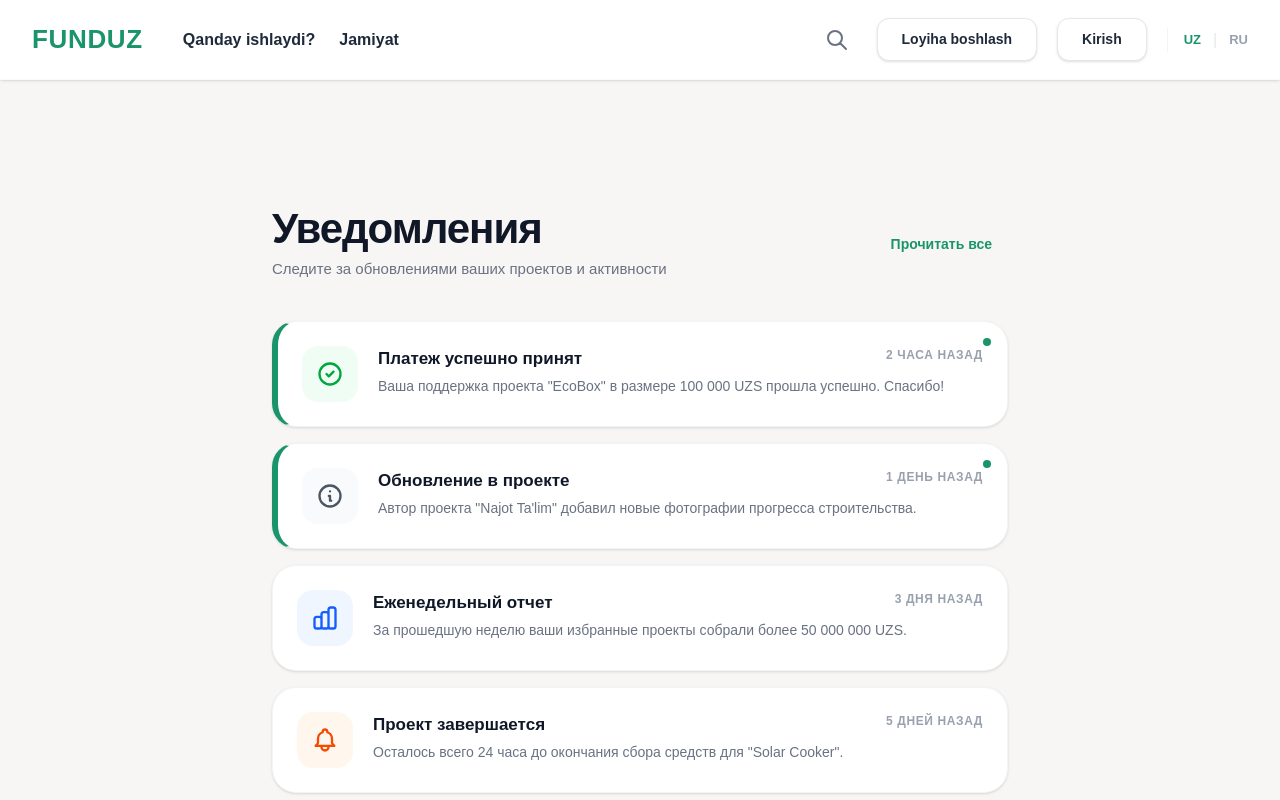
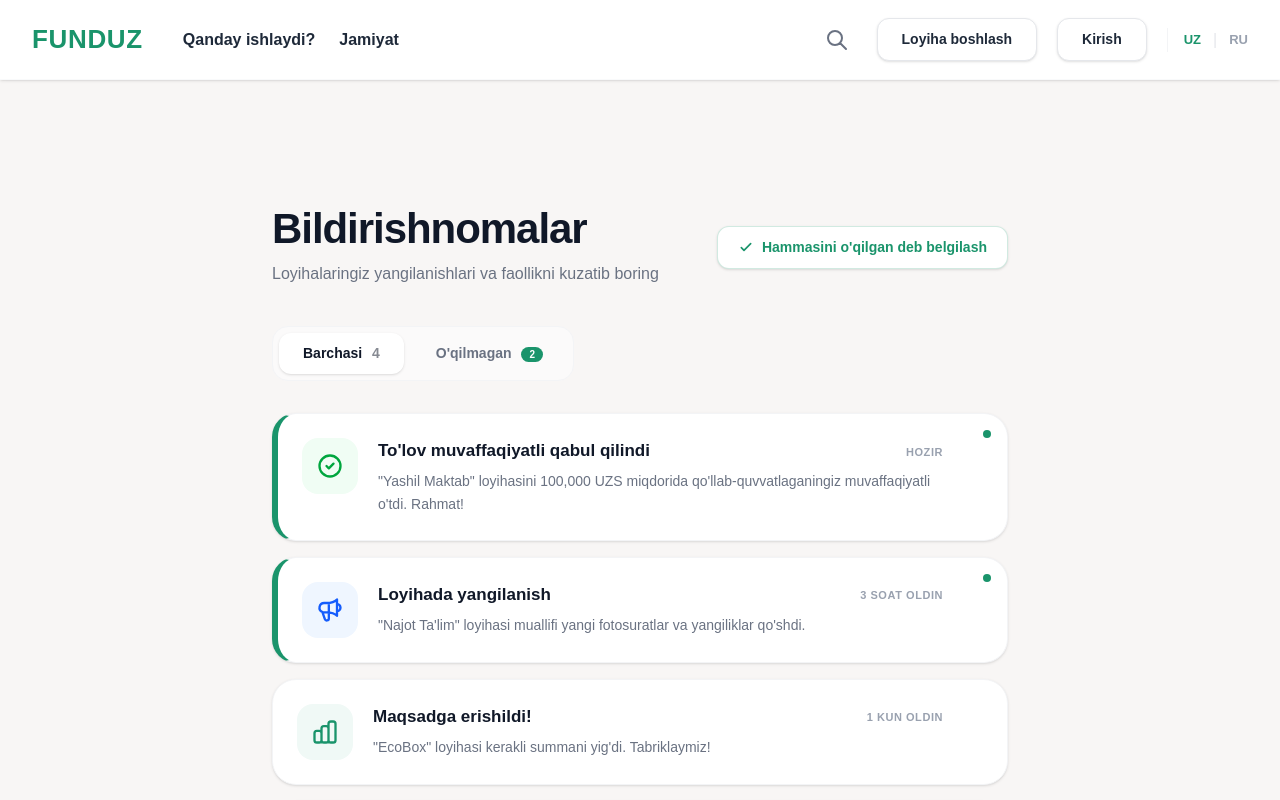
Before and after one commit to Turgunoff/Funduz, a Vue app: page /notifications in a window 1280 px wide. Shown: the top 800 px of the page. Built offline with nearby package versions, Linux system fonts and the light colour scheme.

Commit message:
feat: implement AppHeader component, i18n configuration, and foundation views for community, help, notifications, and project pages

```diff
--- a/src/components/AppHeader.vue
+++ b/src/components/AppHeader.vue
@@ -231,9 +231,9 @@
 
                     <router-link
                       to="/notifications"
-                      class="flex items-center justify-between gap-4 px-4 py-3.5 text-[15px] font-bold text-gray-700 hover:bg-[#f0f9f6] hover:text-[#1a946b] rounded-2xl transition-all"
+                      class="flex items-center gap-4 px-4 py-3.5 text-[15px] font-bold text-gray-700 hover:bg-[#f0f9f6] hover:text-[#1a946b] rounded-2xl transition-all"
                     >
-                      <div class="flex items-center gap-4">
+                        <div class="relative flex items-center">
                           <svg
                             class="w-5 h-5 text-current opacity-70"
                             fill="none"
@@ -247,8 +247,9 @@
                               d="M15 17h5l-1.405-1.405A2.032 2.032 0 0118 14.158V11a6.002 6.002 0 00-4-5.659V5a2 2 0 10-4 0v.341C7.67 6.165 6 8.388 6 11v3.159c0 .538-.214 1.055-.595 1.436L4 17h5m6 0v1a3 3 0 11-6 0v-1m6 0H9"
                             />
                           </svg>
-                        Уведомления
+                          <span class="absolute -top-0.5 -right-0.5 w-2 h-2 bg-[#1a946b] rounded-full border border-white"></span>
                         </div>
+                        {{ $t("nav.menu_notifications") }}
                     </router-link>
 
                     <router-link
@@ -517,6 +518,7 @@
               to="/notifications"
               class="flex items-center gap-4 px-3 py-3.5 text-[15px] font-bold text-gray-700 hover:bg-[#f0f9f6] hover:text-[#1a946b] rounded-xl transition-all"
             >
+              <div class="relative">
                 <svg class="w-5 h-5 opacity-70" fill="none" stroke="currentColor" viewBox="0 0 24 24">
                   <path
                     stroke-linecap="round"
@@ -525,7 +527,9 @@
                     d="M15 17h5l-1.405-1.405A2.032 2.032 0 0118 14.158V11a6.002 6.002 0 00-4-5.659V5a2 2 0 10-4 0v.341C7.67 6.165 6 8.388 6 11v3.159c0 .538-.214 1.055-.595 1.436L4 17h5m6 0v1a3 3 0 11-6 0v-1m6 0H9"
                   />
                 </svg>
-              Уведомления
+                <span class="absolute -top-0.5 -right-0.5 w-2 h-2 bg-[#1a946b] rounded-full border border-white"></span>
+              </div>
+              {{ $t("nav.menu_notifications") }}
             </router-link>
 
             <router-link
--- a/src/i18n.ts
+++ b/src/i18n.ts
@@ -26,6 +26,43 @@ const messages = {
       coming_soon: "Tez orada",
       technologies: "Texnologiyalar",
       security: "Xavfsizlik",
+      menu_notifications: "Bildirishnomalar",
+      articles: "Maqolalar",
+      success_stories: "Muvaffaqiyat hikoyalari",
+    },
+    notifications: {
+      title: "Bildirishnomalar",
+      subtitle: "Loyihalaringiz yangilanishlari va faollikni kuzatib boring",
+      mark_all: "Hammasini o'qilgan deb belgilash",
+      empty_title: "Bildirishnomalar hozircha yo'q",
+      empty_desc: "Muhim voqea sodir bo'lganda sizga xabar beramiz.",
+      tabs: {
+        all: "Barchasi",
+        unread: "O'qilmagan"
+      },
+      types: {
+        payment: {
+          title: "To'lov muvaffaqiyatli qabul qilindi",
+          message: "\"{project}\" loyihasini {amount} UZS miqdorida qo'llab-quvvatlaganingiz muvaffaqiyatli o'tdi. Rahmat!"
+        },
+        update: {
+          title: "Loyihada yangilanish",
+          message: "\"{project}\" loyihasi muallifi yangi fotosuratlar va yangiliklar qo'shdi."
+        },
+        goal: {
+          title: "Maqsadga erishildi!",
+          message: "\"{project}\" loyihasi kerakli summani yig'di. Tabriklaymiz!"
+        },
+        alert: {
+          title: "Loyiha yakunlanmoqda",
+          message: "\"{project}\" loyihasi mablag' yig'ish muddati tugashiga 24 soat qoldi."
+        }
+      },
+      times: {
+        now: "Hozir",
+        hour: "{n} soat oldin",
+        day: "{n} kun oldin"
+      }
     },
     dashboard: {
       welcome: "Boshqaruv paneliga xush kelibsiz",
@@ -965,6 +1002,17 @@ const messages = {
           partnership: "Hamkorlik",
           legal: "Huquqiy masalalar",
         },
+        extra: {
+          agree_policy: "Men qoidalarga roziman:",
+          privacy_policy: "Maxfiylik siyosati",
+          telegram_label: "Telegram",
+          telegram_val: "@funduz_uz",
+          connect_with_us: "Biz bilan bog'laning",
+          quick_answers: "Tezkor javoblar kerakmi?",
+          quick_answers_desc: "Bizning yordam markazimizda sizga kerakli narsa allaqachon bo'lishi mumkin.",
+          visit_faq: "FAQ'ni ko'rish",
+          hq: "Funduz HQ - Toshkent"
+        }
       },
       info: {
         title: "Aloqa ma'lumotlari",
@@ -1510,6 +1558,43 @@ const messages = {
       coming_soon: "Скоро",
       technologies: "Технологии",
       security: "Безопасность",
+      menu_notifications: "Уведомления",
+      articles: "Статьи",
+      success_stories: "Истории успеха",
+    },
+    notifications: {
+      title: "Уведомления",
+      subtitle: "Следите за обновлениями ваших проектов и активностью",
+      mark_all: "Прочитать все",
+      empty_title: "Уведомлений пока нет",
+      empty_desc: "Мы сообщим вам, когда произойдет что-то важное.",
+      tabs: {
+        all: "Все",
+        unread: "Непрочитанные"
+      },
+      types: {
+        payment: {
+          title: "Платеж успешно принят",
+          message: "Ваша поддержка проекта \"{project}\" в размере {amount} UZS прошла успешно. Спасибо!"
+        },
+        update: {
+          title: "Обновление в проекте",
+          message: "Автор проекта \"{project}\" добавил новые фотографии и новости."
+        },
+        goal: {
+          title: "Цель достигнута!",
+          message: "Проект \"{project}\" собрал нужную сумму. Поздравляем!"
+        },
+        alert: {
+          title: "Проект завершается",
+          message: "До окончания сбора средств для проекта \"{project}\" осталось 24 часа."
+        }
+      },
+      times: {
+        now: "Только что",
+        hour: "{n} ч. назад",
+        day: "{n} д. назад"
+      }
     },
     dashboard: {
       welcome: "Добро пожаловать в панель управления",
@@ -2342,6 +2427,17 @@ const messages = {
           partnership: "Сотрудничество",
           legal: "Юридические вопросы",
         },
+        extra: {
+          agree_policy: "Я согласен с",
+          privacy_policy: "Политикой конфиденциальности",
+          telegram_label: "Telegram",
+          telegram_val: "@funduz_uz",
+          connect_with_us: "Свяжитесь с нами",
+          quick_answers: "Ищете быстрые ответы?",
+          quick_answers_desc: "В нашем центре помощи уже может быть то, что вам нужно.",
+          visit_faq: "Посетить FAQ",
+          hq: "Funduz HQ - Ташкент"
+        }
       },
       info: {
         title: "Контактная информация",
--- a/src/views/NotificationsView.vue
+++ b/src/views/NotificationsView.vue
@@ -2,25 +2,59 @@
   <div class="pt-24 lg:pt-32 pb-20 bg-[#f8f6f5] min-h-screen">
     <div class="max-w-[800px] mx-auto px-4 sm:px-6 lg:px-8">
 
-      <div class="flex flex-col sm:flex-row sm:items-center justify-between gap-4 mb-10">
+      <!-- Header Section -->
+      <div class="flex flex-col sm:flex-row sm:items-center justify-between gap-6 mb-10">
         <div>
-          <h1 class="text-[32px] lg:text-[42px] font-black text-gray-900 tracking-tight leading-none mb-2">Уведомления</h1>
-          <p class="text-[15px] font-medium text-gray-500">Следите за обновлениями ваших проектов и активности</p>
+          <h1 class="text-[32px] lg:text-[42px] font-black text-gray-900 tracking-tight leading-none mb-3">
+            {{ $t('notifications.title') }}
+          </h1>
+          <p class="text-[15px] lg:text-[16px] font-medium text-gray-500">
+            {{ $t('notifications.subtitle') }}
+          </p>
         </div>
         <button
+          v-if="notifications.some(n => !n.isRead)"
           @click="markAllAsRead"
-          class="text-[14px] font-bold text-[#1a946b] hover:bg-[#1a946b]/5 px-4 py-2 rounded-xl transition-all self-start sm:self-center"
+          class="flex items-center gap-2 text-[14px] font-bold text-[#1a946b] hover:bg-[#1a946b]/5 px-5 py-2.5 rounded-xl transition-all self-start sm:self-center bg-white border border-[#1a946b]/20 shadow-sm"
         >
-          Прочитать все
+          <svg class="w-4 h-4" fill="none" stroke="currentColor" viewBox="0 0 24 24"><path stroke-linecap="round" stroke-linejoin="round" stroke-width="2.5" d="M5 13l4 4L19 7" /></svg>
+          {{ $t('notifications.mark_all') }}
+        </button>
+      </div>
+
+      <!-- Filters/Tabs -->
+      <div class="flex items-center gap-2 mb-8 bg-white/50 p-1.5 rounded-2xl border border-gray-100 w-fit">
+        <button
+          @click="activeFilter = 'all'"
+          class="px-6 py-2.5 rounded-xl text-[14px] font-bold transition-all"
+          :class="activeFilter === 'all' ? 'bg-white text-gray-900 shadow-sm' : 'text-gray-500 hover:text-gray-900'"
+        >
+          {{ $t('notifications.tabs.all') }}
+          <span class="ml-1.5 opacity-50">{{ notifications.length }}</span>
+        </button>
+        <button
+          @click="activeFilter = 'unread'"
+          class="px-6 py-2.5 rounded-xl text-[14px] font-bold transition-all"
+          :class="activeFilter === 'unread' ? 'bg-white text-gray-900 shadow-sm' : 'text-gray-500 hover:text-gray-900'"
+        >
+          {{ $t('notifications.tabs.unread') }}
+          <span v-if="unreadCount > 0" class="ml-1.5 px-2 py-0.5 bg-[#1a946b] text-white rounded-full text-[10px]">
+            {{ unreadCount }}
+          </span>
         </button>
       </div>
 
       <!-- Notifications List -->
-      <div class="space-y-4">
+      <TransitionGroup
+        name="list"
+        tag="div"
+        class="space-y-4"
+      >
         <div
-          v-for="note in notifications"
+          v-for="note in filteredNotifications"
           :key="note.id"
-          class="bg-white rounded-[24px] p-6 shadow-sm border border-gray-100 flex gap-5 transition-all hover:shadow-md group relative overflow-hidden"
+          @click="markAsRead(note.id)"
+          class="bg-white rounded-[24px] p-6 shadow-sm border border-gray-100 flex gap-5 transition-all hover:shadow-md group relative overflow-hidden cursor-pointer"
           :class="{'border-l-[6px] border-l-[#1a946b]': !note.isRead}"
         >
           <!-- Icon Container -->
@@ -28,40 +62,47 @@
             class="w-14 h-14 rounded-2xl flex-shrink-0 flex items-center justify-center transition-transform group-hover:scale-105"
             :class="getIconClass(note.type)"
           >
-            <!-- Inline SVGs instead of Heroicons -->
-            <svg v-if="note.type === 'success'" class="w-7 h-7" fill="none" stroke="currentColor" viewBox="0 0 24 24"><path stroke-linecap="round" stroke-linejoin="round" stroke-width="2" d="M9 12l2 2 4-4m6 2a9 9 0 11-18 0 9 9 0 0118 0z" /></svg>
-            <svg v-else-if="note.type === 'stats'" class="w-7 h-7" fill="none" stroke="currentColor" viewBox="0 0 24 24"><path stroke-linecap="round" stroke-linejoin="round" stroke-width="2" d="M9 19v-6a2 2 0 00-2-2H5a2 2 0 00-2 2v6a2 2 0 002 2h2a2 2 0 002-2zm0 0V9a2 2 0 012-2h2a2 2 0 012 2v10m-6 0a2 2 0 002 2h2a2 2 0 002-2m0 0V5a2 2 0 012-2h2a2 2 0 012 2v14a2 2 0 01-2 2h-2a2 2 0 01-2-2z" /></svg>
-            <svg v-else-if="note.type === 'alert'" class="w-7 h-7" fill="none" stroke="currentColor" viewBox="0 0 24 24"><path stroke-linecap="round" stroke-linejoin="round" stroke-width="2" d="M15 17h5l-1.405-1.405A2.032 2.032 0 0118 14.158V11a6.002 6.002 0 00-4-5.659V5a2 2 0 10-4 0v.341C7.67 6.165 6 8.388 6 11v3.159c0 .538-.214 1.055-.595 1.436L4 17h5m6 0v1a3 3 0 11-6 0v-1m6 0H9" /></svg>
-            <svg v-else class="w-7 h-7" fill="none" stroke="currentColor" viewBox="0 0 24 24"><path stroke-linecap="round" stroke-linejoin="round" stroke-width="2" d="M13 16h-1v-4h-1m1-4h.01M21 12a9 9 0 11-18 0 9 9 0 0118 0z" /></svg>
+            <svg v-if="note.type === 'payment'" class="w-7 h-7" fill="none" stroke="currentColor" viewBox="0 0 24 24"><path stroke-linecap="round" stroke-linejoin="round" stroke-width="2" d="M9 12l2 2 4-4m6 2a9 9 0 11-18 0 9 9 0 0118 0z" /></svg>
+            <svg v-else-if="note.type === 'goal'" class="w-7 h-7" fill="none" stroke="currentColor" viewBox="0 0 24 24"><path stroke-linecap="round" stroke-linejoin="round" stroke-width="2" d="M9 19v-6a2 2 0 00-2-2H5a2 2 0 00-2 2v6a2 2 0 002 2h2a2 2 0 002-2zm0 0V9a2 2 0 012-2h2a2 2 0 012 2v10m-6 0a2 2 0 002 2h2a2 2 0 002-2m0 0V5a2 2 0 012-2h2a2 2 0 012 2v14a2 2 0 01-2 2h-2a2 2 0 01-2-2z" /></svg>
+            <svg v-else-if="note.type === 'alert'" class="w-7 h-7" fill="none" stroke="currentColor" viewBox="0 0 24 24"><path stroke-linecap="round" stroke-linejoin="round" stroke-width="2" d="M12 8v4l3 3m6-3a9 9 0 11-18 0 9 9 0 0118 0z" /></svg>
+            <svg v-else class="w-7 h-7" fill="none" stroke="currentColor" viewBox="0 0 24 24"><path stroke-linecap="round" stroke-linejoin="round" stroke-width="2" d="M11 5.882V19.24a1.76 1.76 0 01-3.417.592l-2.147-6.15M18 13a3 3 0 100-6M5.436 13.683A4.001 4.001 0 017 6h1.832c4.1 0 7.625-1.234 9.168-3v14c-1.543-1.766-5.067-3-9.168-3H7a3.988 3.988 0 01-1.564-.317z" /></svg>
           </div>
 
           <!-- Content -->
           <div class="flex-grow">
             <div class="flex justify-between items-start mb-1">
               <h3 class="font-bold text-[17px] text-gray-900 group-hover:text-[#1a946b] transition-colors">
-                {{ note.title }}
+                {{ $t(`notifications.types.${note.type}.title`) }}
               </h3>
-              <span class="text-[12px] font-bold text-gray-400 whitespace-nowrap ml-4 uppercase tracking-wider">
-                {{ note.time }}
-              </span>
+              <div class="flex items-center gap-3">
+                <span class="text-[11px] font-black text-gray-400 whitespace-nowrap uppercase tracking-wider">
+                  {{ formatTime(note) }}
+                </span>
+                <button
+                  @click.stop="deleteNote(note.id)"
+                  class="p-1.5 text-gray-300 hover:text-red-500 transition-colors opacity-0 group-hover:opacity-100"
+                >
+                  <svg class="w-4 h-4" fill="none" stroke="currentColor" viewBox="0 0 24 24"><path stroke-linecap="round" stroke-linejoin="round" stroke-width="2" d="M19 7l-.867 12.142A2 2 0 0116.138 21H7.862a2 2 0 01-1.995-1.858L5 7m5 4v6m4-6v6m1-10V4a1 1 0 00-1-1h-4a1 1 0 00-1 1v3M4 7h16" /></svg>
+                </button>
+              </div>
             </div>
-            <p class="text-[14px] text-gray-500 leading-relaxed font-medium">
-              {{ note.message }}
+            <p class="text-[14px] text-gray-500 leading-relaxed font-medium pr-8">
+              {{ $t(`notifications.types.${note.type}.message`, note.params || {}) }}
             </p>
           </div>
 
-          <!-- Unread Dot -->
+          <!-- Unread Indicator -->
           <div v-if="!note.isRead" class="absolute top-4 right-4 w-2 h-2 bg-[#1a946b] rounded-full"></div>
         </div>
+      </TransitionGroup>
 
-        <!-- Empty State -->
-        <div v-if="notifications.length === 0" class="bg-white rounded-[32px] p-20 text-center shadow-sm">
-          <div class="w-20 h-20 bg-gray-50 rounded-full flex items-center justify-center mx-auto mb-6">
-            <svg class="w-10 h-10 text-gray-300" fill="none" stroke="currentColor" viewBox="0 0 24 24"><path stroke-linecap="round" stroke-linejoin="round" stroke-width="2" d="M15 17h5l-1.405-1.405A2.032 2.032 0 0118 14.158V11a6.002 6.002 0 00-4-5.659V5a2 2 0 10-4 0v.341C7.67 6.165 6 8.388 6 11v3.159c0 .538-.214 1.055-.595 1.436L4 17h5m6 0v1a3 3 0 11-6 0v-1m6 0H9" /></svg>
-          </div>
-          <h2 class="text-[22px] font-bold text-gray-900 mb-2">Уведомлений пока нет</h2>
-          <p class="text-gray-500 text-[15px]">Мы сообщим вам, когда произойдет что-то важное.</p>
+      <!-- Empty State -->
+      <div v-if="filteredNotifications.length === 0" class="bg-white rounded-[32px] p-20 text-center shadow-sm border border-gray-100 animate-fade-in">
+        <div class="w-24 h-24 bg-[#f0f9f6] rounded-full flex items-center justify-center mx-auto mb-8 shadow-inner">
+          <svg class="w-12 h-12 text-[#1a946b]/40" fill="none" stroke="currentColor" viewBox="0 0 24 24"><path stroke-linecap="round" stroke-linejoin="round" stroke-width="2" d="M15 17h5l-1.405-1.405A2.032 2.032 0 0118 14.158V11a6.002 6.002 0 00-4-5.659V5a2 2 0 10-4 0v.341C7.67 6.165 6 8.388 6 11v3.159c0 .538-.214 1.055-.595 1.436L4 17h5m6 0v1a3 3 0 11-6 0v-1m6 0H9" /></svg>
         </div>
+        <h2 class="text-[24px] font-bold text-gray-900 mb-3">{{ $t('notifications.empty_title') }}</h2>
+        <p class="text-gray-500 text-[16px] max-w-[320px] mx-auto leading-relaxed">{{ $t('notifications.empty_desc') }}</p>
       </div>
 
     </div>
@@ -69,53 +110,115 @@
 </template>
 
 <script setup lang="ts">
-import { ref } from 'vue';
+import { ref, computed } from 'vue';
+import { useI18n } from 'vue-i18n';
 
-const notifications = ref([
+const { t } = useI18n();
+const activeFilter = ref('all');
+
+interface NotificationItem {
+  id: number;
+  type: string;
+  params?: Record<string, string>;
+  isRead: boolean;
+  timestamp: number;
+}
+
+const notifications = ref<NotificationItem[]>([
   {
     id: 1,
-    type: 'success',
-    title: 'Платеж успешно принят',
-    message: 'Ваша поддержка проекта "EcoBox" в размере 100 000 UZS прошла успешно. Спасибо!',
-    time: '2 ЧАСА НАЗАД',
-    isRead: false
+    type: 'payment',
+    params: { project: 'Yashil Maktab', amount: '100,000' },
+    isRead: false,
+    timestamp: Date.now() - 1000 * 60 * 15 // 15 mins ago
   },
   {
     id: 2,
-    type: 'info',
-    title: 'Обновление в проекте',
-    message: 'Автор проекта "Najot Ta\'lim" добавил новые фотографии прогресса строительства.',
-    time: '1 ДЕНЬ НАЗАД',
-    isRead: false
+    type: 'update',
+    params: { project: 'Najot Ta\'lim' },
+    isRead: false,
+    timestamp: Date.now() - 1000 * 60 * 60 * 3 // 3 hours ago
   },
   {
     id: 3,
-    type: 'stats',
-    title: 'Еженедельный отчет',
-    message: 'За прошедшую неделю ваши избранные проекты собрали более 50 000 000 UZS.',
-    time: '3 ДНЯ НАЗАД',
-    isRead: true
+    type: 'goal',
+    params: { project: 'EcoBox' },
+    isRead: true,
+    timestamp: Date.now() - 1000 * 60 * 60 * 24 // 1 day ago
   },
   {
     id: 4,
     type: 'alert',
-    title: 'Проект завершается',
-    message: 'Осталось всего 24 часа до окончания сбора средств для "Solar Cooker".',
-    time: '5 ДНЕЙ НАЗАД',
-    isRead: true
+    params: { project: 'Solar Cooker' },
+    isRead: true,
+    timestamp: Date.now() - 1000 * 60 * 60 * 24 * 3 // 3 days ago
   }
 ]);
 
+const unreadCount = computed(() => notifications.value.filter(n => !n.isRead).length);
+
+const filteredNotifications = computed(() => {
+  if (activeFilter.value === 'unread') {
+    return notifications.value.filter(n => !n.isRead);
+  }
+  return notifications.value;
+});
+
 const getIconClass = (type: string) => {
   switch (type) {
-    case 'success': return 'bg-green-50 text-green-600';
-    case 'stats': return 'bg-blue-50 text-blue-600';
+    case 'payment': return 'bg-green-50 text-green-600';
+    case 'goal': return 'bg-[#f0f9f6] text-[#1a946b]';
     case 'alert': return 'bg-orange-50 text-orange-600';
+    case 'update': return 'bg-blue-50 text-blue-600';
     default: return 'bg-gray-50 text-gray-600';
   }
 };
 
+const formatTime = (note: NotificationItem) => {
+  const diff = Date.now() - note.timestamp;
+  const hours = Math.floor(diff / (1000 * 60 * 60));
+  const days = Math.floor(hours / 24);
+
+  if (hours < 1) return t('notifications.times.now');
+  if (days < 1) return t('notifications.times.hour', { n: hours });
+  return t('notifications.times.day', { n: days });
+};
+
+const markAsRead = (id: number) => {
+  const note = notifications.value.find(n => n.id === id);
+  if (note) note.isRead = true;
+};
+
 const markAllAsRead = () => {
-  notifications.value = notifications.value.map(n => ({ ...n, isRead: true }));
+  notifications.value.forEach(n => n.isRead = true);
+};
+
+const deleteNote = (id: number) => {
+  notifications.value = notifications.value.filter(n => n.id !== id);
 };
 </script>
+
+<style scoped>
+.animate-fade-in {
+  animation: fadeIn 0.4s ease-out forwards;
+}
+
+@keyframes fadeIn {
+  from { opacity: 0; transform: translateY(10px); }
+  to { opacity: 1; transform: translateY(0); }
+}
+
+/* List Transitions */
+.list-enter-active,
+.list-leave-active {
+  transition: all 0.4s ease;
+}
+.list-enter-from,
+.list-leave-to {
+  opacity: 0;
+  transform: translateX(30px);
+}
+.list-move {
+  transition: transform 0.4s ease;
+}
+</style>
--- a/src/views/ProjectView.vue
+++ b/src/views/ProjectView.vue
@@ -456,7 +456,7 @@ import DescriptionTab from '../components/project/DescriptionTab.vue';
 import UpdatesTab from '../components/project/UpdatesTab.vue';
 import CommentsTab from '../components/project/CommentsTab.vue';
 
-const { locale, tm } = useI18n();
+const { tm } = useI18n();
 const route = useRoute();
 const projectStore = useProjectStore();
 const favoriteStore = useFavoriteStore();
```
Also changed, not shown: docs-ru/frontend-roadmap.md (+5 -5 lines), src/views/CommunityView.vue (+7 -9 lines), src/views/HelpView.vue (+8 -8 lines). Lines whose indentation alone changed are shown as unchanged.
